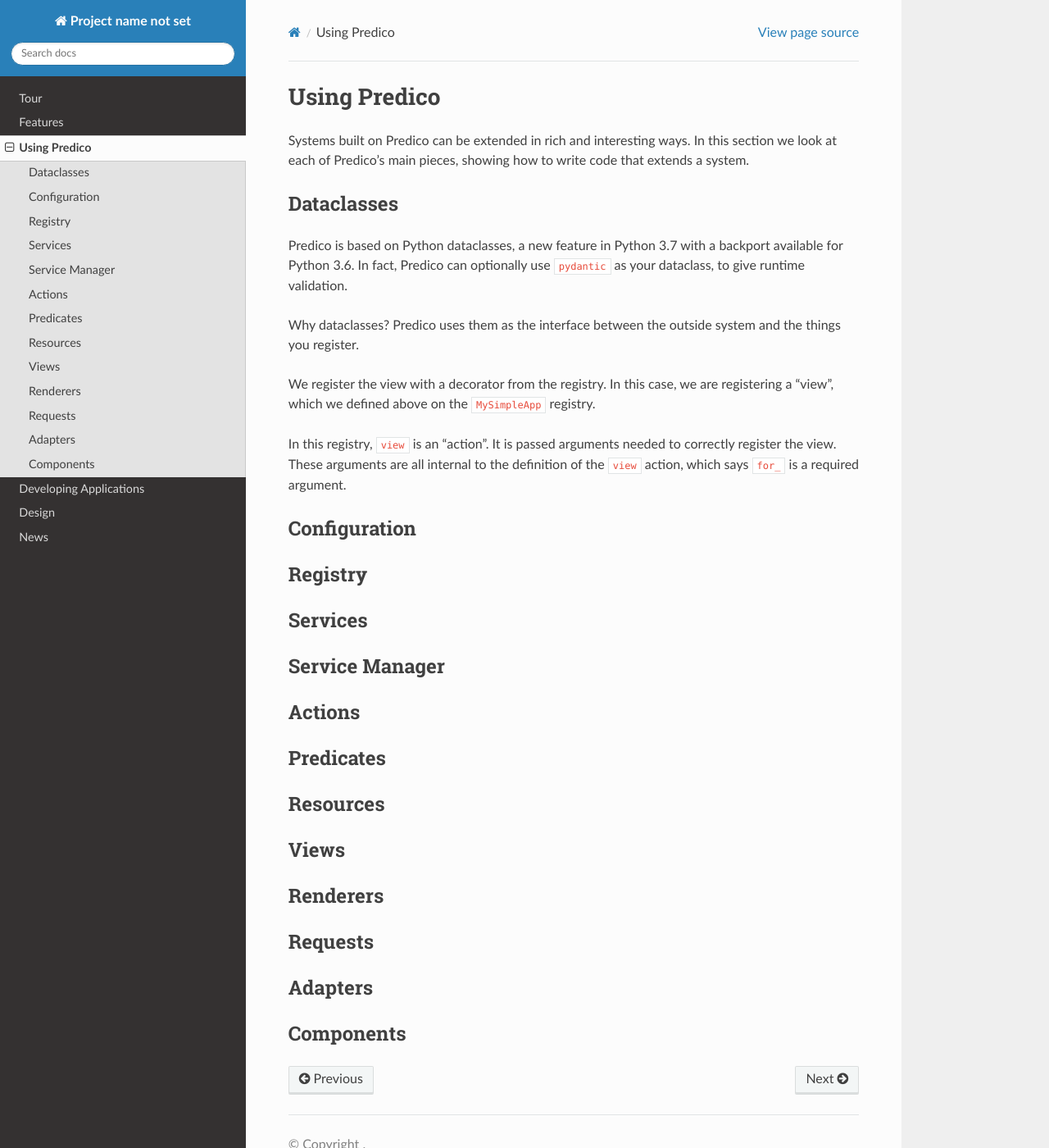
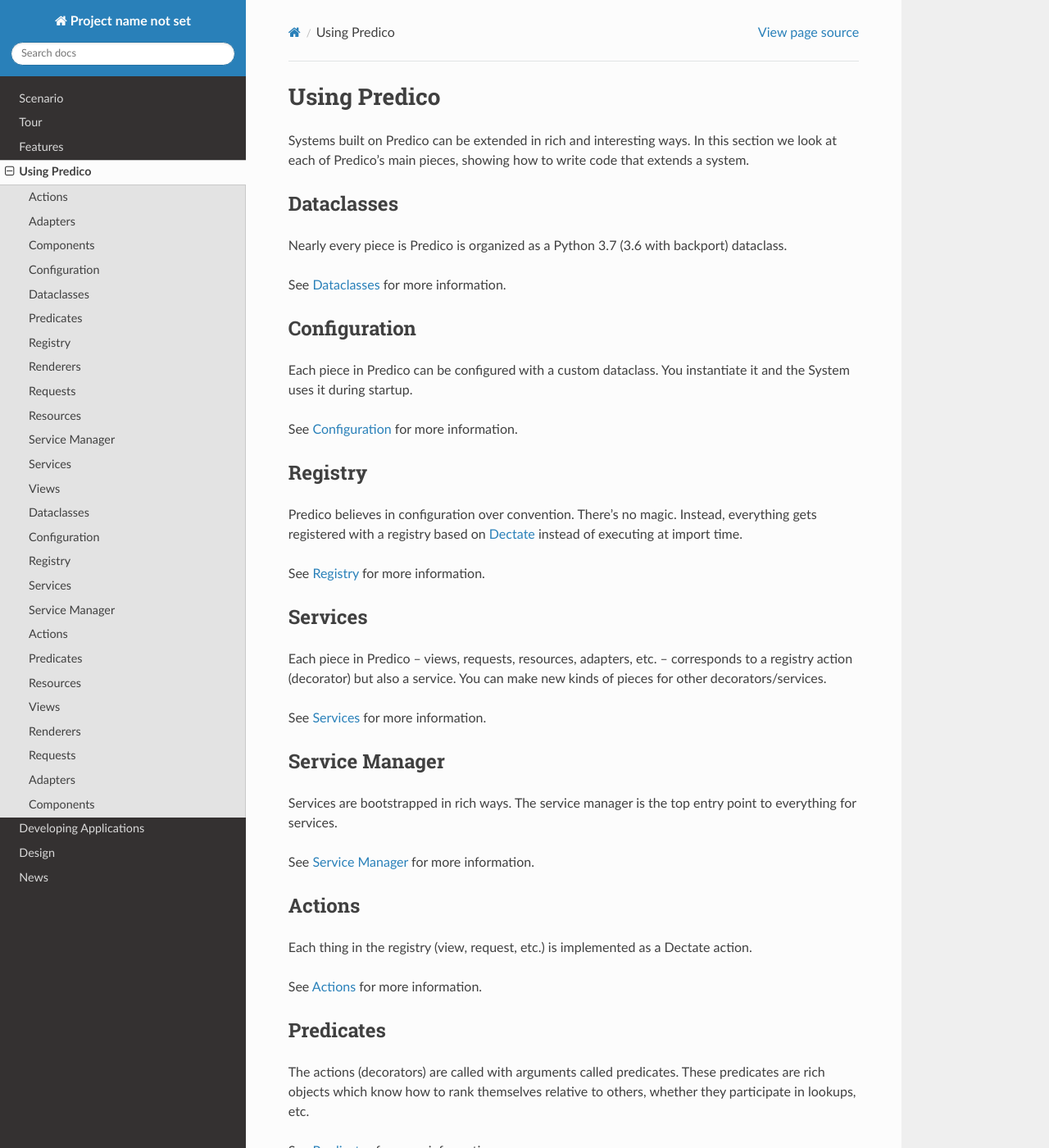
Before and after one commit to pauleveritt/predico, a Sphinx documentation site: the page built from doc/using/index.rst, in a window 1280 px wide and 1400 px high. Shown: the whole window at 82% size. Built offline with Sphinx 7.4.7 and the Read the Docs theme 2.0.0, drawn with Linux system fonts in a browser that asks for light colours; some of the changed text lies outside the part shown.

Commit message:
That's enough docs for now.

```diff
--- /dev/null
+++ b/doc/scenario.rst
@@ -0,0 +1,79 @@
+========
+Scenario
+========
+
+
+Imagine we're building a big system atop Sphinx. This system imagines:
+
+- **System**: Sphinx itself as base driving everything
+
+- **Application**: A ready-to-go "app" atop the system, such as
+  `ABlog <https://ablog.readthedocs.io>`_
+
+- **Themes**: Packages such as
+  `Alabaster <https://alabaster.readthedocs.io/en/latest/>`_ which are
+  expected to (a) work with the System (Sphinx) and (b) the Application
+  (ABlog) and (c) any of the following to generate compliant HTML
+
+- **Extensions**: Packages such as
+  `Napoleon <https://sphinxcontrib-napoleon.readthedocs.io/en/latest/>`_
+  to give new capabilities to the System, but consumabable by any
+  Application or Theme
+
+- **Customizations**: A particular site using all of this for an
+  organization is going to want to (a) assemble pieces and (b) "tweak"
+  things (where "tweak" includes unbelievably esoteric demands)
+
+- **Components**: JavaScript-y kinds of things that are the hot new
+  rage in modern web development
+
+All these actors are at arm's length from each other, but their stuff needs
+to work together. It's a fantastically hard problem.
+
+But one that Predico wants to tackle. Predico hopes to let you make a
+``BreadcrumbComponent`` which:
+
+- Works reliably in combinations of the above
+
+- Can easily be customized on a specific page of the site without
+  forking the universe
+
+- Could actually work between Sphinx, Flask, Pyramid, etc.
+
+Sounds like an impossible dream. How does Predico plan to do that?
+
+- Break systems up into their pieces (request, resource, view, component,
+  or new kinds of things)
+
+- A registry lets those pieces get added to the software in managed, sane
+  ways
+
+- Each piece maps to a configurable, stateful service managed by a
+  configurable, stateful service manager
+
+- Predicates which let a piece of software get looked up in very specific
+  cases (e.g. only for this resource)
+
+- Dependency Injection insulates the callee from the caller, so the
+  ``BreadcrumbsComponent`` has some control over its construction
+
+- Existing services for: requests, views, resources, and adapters
+  (which can customize each of the others for a particular System,
+  Application, etc.)
+
+- (Later) Template components which are isolated, self-contained,
+  renderable universes
+
+Predico tries to achieve this not with weirdo machinery. It taps into a
+few modern Python features, available in Python 3.6 (with some backports):
+
+- Decorators to manage the connection of a class into the registry
+
+- Dataclasses to govern the construction of the object and provide complete
+  encapsulation for that piece's functionality. If you correctly construct
+  the dataclass, you have everything.
+
+- Type hints to indicate what kinds of things are needed from/to the system
+
+With Predico, the big picture is decomposed into lots of small surface areas
+that can be augmented or replaced in rich, reliable ways.
--- /dev/null
+++ b/doc/using/actions.rst
@@ -0,0 +1,5 @@
+.. _actions:
+
+=======
+Actions
+=======
--- /dev/null
+++ b/doc/using/adapters.rst
@@ -0,0 +1,5 @@
+.. _adapters:
+
+========
+Adapters
+========
--- /dev/null
+++ b/doc/using/configuration.rst
@@ -0,0 +1,5 @@
+.. _configuration:
+
+=============
+Configuration
+=============
--- a/doc/using/index.rst
+++ b/doc/using/index.rst
@@ -8,57 +8,122 @@
 
 .. toctree::
     :maxdepth: 1
+    :glob:
+    :hidden:
+
+    *
 
 Dataclasses
 ===========
 
-Predico is based on Python dataclasses, a new feature in Python
-3.7 with a backport available for Python 3.6. In fact, Predico can optionally
-use ``pydantic`` as your dataclass, to give runtime validation.
+Nearly every piece is Predico is organized as a Python 3.7 (3.6 with
+backport) dataclass.
 
-Why dataclasses? Predico uses them as the interface between the outside
-system and the things you register.
-
-We register the view with a decorator from the registry. In this case, we
-are registering a "view", which we defined above on the ``MySimpleApp`` registry.
-
-In this registry, ``view`` is an "action". It is passed arguments needed to
-correctly register the view. These arguments are all internal to the
-definition of the ``view`` action, which says ``for_`` is a required argument.
-
+See :ref:`dataclasses` for more information.
 
 Configuration
 =============
 
+Each piece in Predico can be configured with a custom dataclass. You
+instantiate it and the System uses it during startup.
+
+See :ref:`configuration` for more information.
+
 Registry
 ========
+
+Predico believes in configuration over convention. There's no magic.
+Instead, everything gets registered with a registry based on
+`Dectate <http://dectate.readthedocs.io>`_ instead of executing at
+import time.
+
+See :ref:`registry` for more information.
 
 Services
 ========
 
+Each piece in Predico -- views, requests, resources, adapters, etc. --
+corresponds to a registry action (decorator) but also a service. You can
+make new kinds of pieces for other decorators/services.
+
+See :ref:`services` for more information.
+
 Service Manager
 ===============
+
+Services are bootstrapped in rich ways. The service manager is the
+top entry point to everything for services.
+
+See :ref:`service_manager` for more information.
 
 Actions
 =======
 
+Each thing in the registry (view, request, etc.) is implemented as a
+Dectate action.
+
+See :ref:`actions` for more information.
+
 Predicates
 ==========
+
+The actions (decorators) are called with arguments called predicates.
+These predicates are rich objects which know how to rank themselves
+relative to others, whether they participate in lookups, etc.
+
+See :ref:`predicates` for more information.
 
 Resources
 =========
 
+Resources model the data part of the system. The Resource Service
+provides access to the state and returns instances of registered
+resource types, as well as registering resource types.
+
+See :ref:`resources` for more information.
+
 Views
 =====
+
+Views model the interaction between the System, a particular Request
+into the System, and the rendering output for that Request.
+
+See :ref:`views` for more information.
 
 Renderers
 =========
 
+Renderers let you implement different ways of rendering (Jinja2, JSON,
+Python Format String) and templating (from a string, file path,
+package filename.)
+
+See :ref:`renderers` for more information.
+
 Requests
 ========
+
+Package up the information from the outside environment for a particular
+rendering. Each System implements and registers its own subclass of
+Request, e.g. ``SphinxRequest``.
+
+See :ref:`requests` for more information.
 
 Adapters
 ========
 
+Pluggable, overridable access to most parts of the system. Adapters let
+one part (e.g. a BreadcrumbsComponent) get access to another part
+(e.g. the Resources in the site) via code the callee (BreadcrumbsComponent)
+manages. Adapters can be registered in very particular situations (use
+this Logo for all parts of the site *except* underneath this section.)
+
+See :ref:`adapters` for more information.
+
 Components
 ==========
+
+*Future*. Isolated, renderable units of views plus Jinja2 (or format
+string.) Can be used in the middle of a Jinja2 template as an
+extension "tag", e.g. ``{% Breadcrumbs depth=10%}``.
+
+See :ref:`components` for more information.
--- /dev/null
+++ b/doc/using/predicates.rst
@@ -0,0 +1,5 @@
+.. _predicates:
+
+==========
+Predicates
+==========
--- /dev/null
+++ b/doc/using/registry.rst
@@ -0,0 +1,5 @@
+.. _registry:
+
+========
+Registry
+========
--- /dev/null
+++ b/doc/using/renderers.rst
@@ -0,0 +1,5 @@
+.. _renderers:
+
+=========
+Renderers
+=========
--- /dev/null
+++ b/doc/using/requests.rst
@@ -0,0 +1,5 @@
+.. _requests:
+
+========
+Requests
+========
--- /dev/null
+++ b/doc/using/resources.rst
@@ -0,0 +1,5 @@
+.. _resources:
+
+=========
+Resources
+=========
--- /dev/null
+++ b/doc/using/service_manager.rst
@@ -0,0 +1,5 @@
+.. _service_manager:
+
+===============
+Service Manager
+===============
--- /dev/null
+++ b/doc/using/services.rst
@@ -0,0 +1,5 @@
+.. _services:
+
+========
+Services
+========
--- /dev/null
+++ b/doc/using/views.rst
@@ -0,0 +1,5 @@
+.. _views:
+
+=====
+Views
+=====
```
Also changed, not shown: doc/features.rst (+7 -0 lines), doc/index.rst (+1 -21 lines), doc/tour.rst (+5 -3 lines), doc/using/components.rst (added, +7 -0 lines), doc/using/dataclasses.rst (added, +19 -0 lines), 2 other files.
